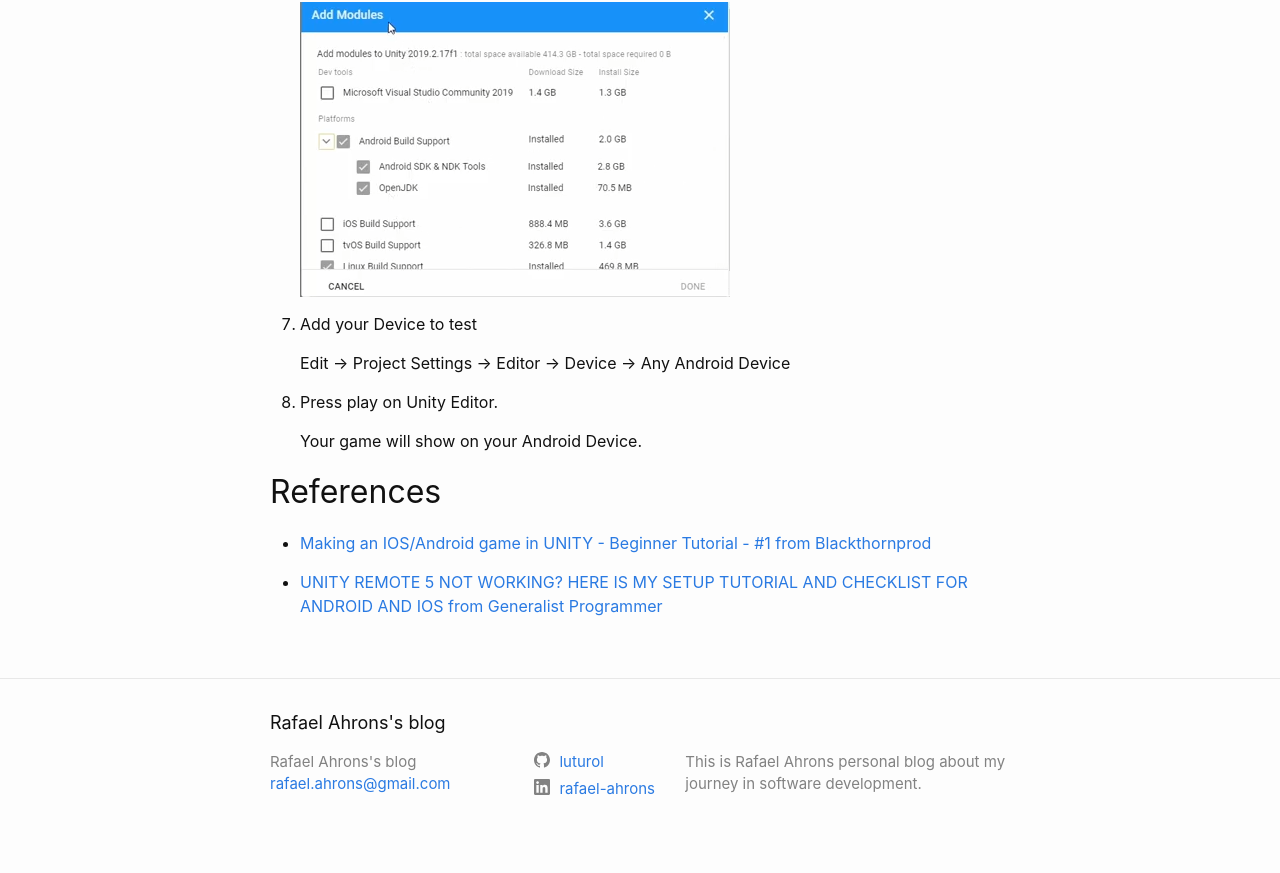
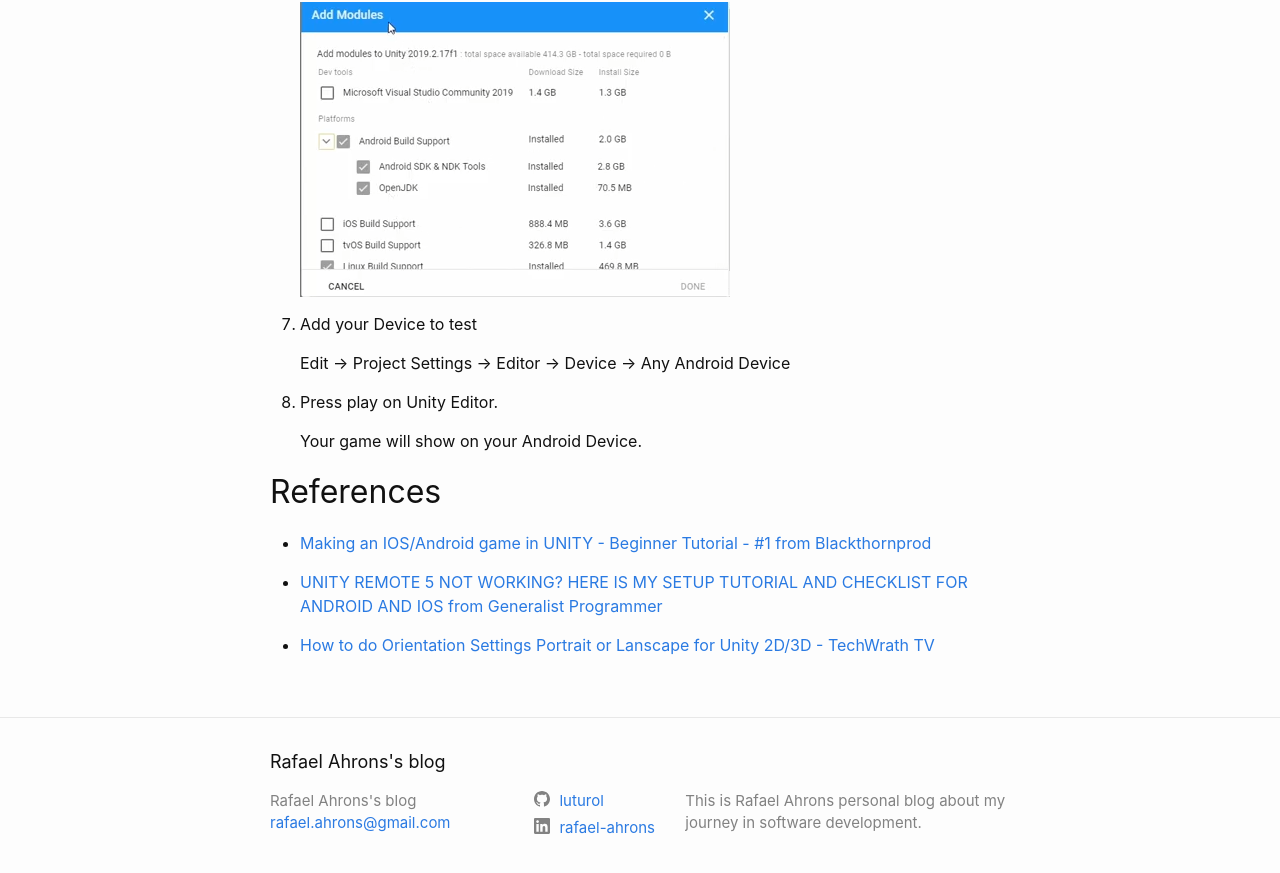
Before and after one commit to luturol/luturol.github.io, a Jekyll site: the page built from _posts/2022-03-27-how-to-configure-to-build-android-game.md, in a window 1280 px wide and 900 px high, scrolled down 1288 px. Shown: the top 873 px of the window. Built offline with Jekyll 4.4.1, drawn with Linux system fonts in a browser that asks for light colours.

Commit message:
Add more references to how to configure to build android game with unity

```diff
--- a/_posts/2022-03-27-how-to-configure-to-build-android-game.md
+++ b/_posts/2022-03-27-how-to-configure-to-build-android-game.md
@@ -57,3 +57,5 @@ This tutorial is to be an easy way to configure your PC and Android Cellphone to
  from Blackthornprod](https://www.youtube.com/watch?v=CGleQZVgdN4&ab_channel=Blackthornprod)
 
  - [UNITY REMOTE 5 NOT WORKING? HERE IS MY SETUP TUTORIAL AND CHECKLIST FOR ANDROID AND IOS from Generalist Programmer](https://www.youtube.com/watch?v=L6CkG2sgupA&ab_channel=GeneralistProgrammer)
+
+- [How to do Orientation Settings Portrait or Lanscape for Unity 2D/3D - TechWrath TV](https://www.youtube.com/watch?v=ngXIBAhx_z8&ab_channel=TechWrathTV)
```
